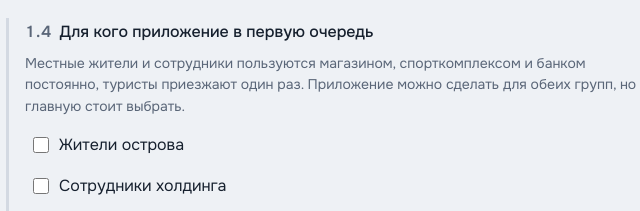
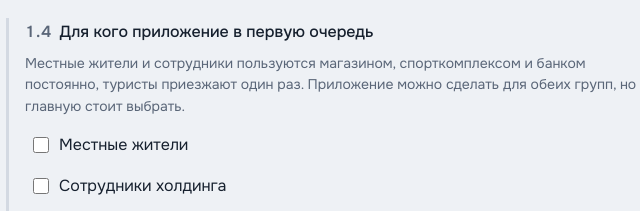
Before and after one commit to ancodesmm/holding5-brief, a plain HTML site: page index.html in a window 1280 px wide. Shown: the part 1320-1531 px from the top of the page, 400-1040 px from the left. Drawn offline with Linux system fonts and the light colour scheme.

Commit message:
Add files via upload

```diff
--- a/index.html
+++ b/index.html
@@ -172,7 +172,7 @@ var DATA=[
   T('Кто заполняет бриф: имя, должность, как с вами связаться'),
   T('Кто принимает решения по проекту в целом и кто отвечает за каждое подразделение'),
   M('Что для вас главный результат через год после запуска',['Клиенты чаще ходят между подразделениями','Больше прямых броней без площадок-посредников','Рост продаж магазина','Единая база клиентов и понятные метрики','Удобство для сотрудников холдинга','Имидж холдинга']),
-  M('Для кого приложение в первую очередь',['Жители острова','Сотрудники холдинга','Туристы','Клиенты банка','Корпоративные клиенты и оптовики'],'Местные жители и сотрудники пользуются магазином, спорткомплексом и банком постоянно, туристы приезжают один раз. Приложение можно сделать для обеих групп, но главную стоит выбрать.'),
+  M('Для кого приложение в первую очередь',['Местные жители','Сотрудники холдинга','Туристы','Клиенты банка','Корпоративные клиенты и оптовики'],'Местные жители и сотрудники пользуются магазином, спорткомплексом и банком постоянно, туристы приезжают один раз. Приложение можно сделать для обеих групп, но главную стоит выбрать.'),
   R('Бренд приложения',['Единый бренд холдинга','Нейтральное название','Не решили']),
   R('Фирменный стиль',['Есть брендбук холдинга','У каждого подразделения свой стиль','Нужно разработать']),
   T('Желаемая дата запуска и к чему она привязана: сезон, событие'),
@@ -191,7 +191,7 @@ var DATA=[
  ]},
 {id:'mag', title:'Магазин продукции',
  sum:'Магазин вашей продукции: рыба в разных состояниях, пиво и вода. В приложении витрина с ценами, заказ с самовывозом и баллы за покупки. Доставки пока нет, но возможность закладываем.',
- checks:['Каталог с фото, составом и ценами','Предзаказ с самовывозом','Оплата онлайн','Оплата при получении','Статус заказа и уведомление о готовности','Остатки из учётной системы','Избранное и повтор заказа','Акции и скидки','Баллы за покупки','Заказ для юрлиц и оптовиков','Подарочные наборы','Доставка по острову, на будущее','Отправка на материк, на будущее'],
+ checks:['Каталог с фото, составом и ценами','Предзаказ с самовывозом','Оплата онлайн','Оплата при получении','Статус заказа и уведомление о готовности','Остатки из учётной системы','Избранное и повтор заказа','Акции и скидки','Баллы за покупки','Заказ для юрлиц и оптовиков','Подарочные наборы','Доставка по городу, на будущее','Отправка в другие регионы, на будущее'],
  qs:[
   T('Сколько позиций в ассортименте и как часто он меняется'),
   R('Весовой товар: как считать цену',['Фиксированная фасовка','Цена за килограмм, точный вес при упаковке','И так и так'],'Если вес известен только при упаковке, нужно решить, что делать с разницей: доплата, возврат или оплата при получении.'),
@@ -199,18 +199,18 @@ var DATA=[
   R('Кассовая программа магазина',['1С:Розница','Frontol','Эвотор','Другая','Не знаю']),
   T('Сколько точек выдачи и где они'),
   R('Пиво в приложении',['Только в витрине','Предзаказ с оплатой в магазине','Не показывать'],'Продавать алкоголь онлайн и доставлять его нельзя по закону. Можно показывать в витрине и принимать предзаказ с оплатой на месте.'),
-  R('Доставка в будущем',['По острову курьером','Отправка на материк','И то и другое','Пока не думали'])
+  R('Доставка в будущем',['По городу курьером','Отправка в другие регионы','И то и другое','Пока не думали'])
  ]},
 {id:'tur', title:'Туроператор Итугид',
  sum:'Каталог туров и экскурсий, бронирование с оплатой онлайн, документы и уведомления в приложении.',
- checks:['Каталог туров с фото, датами и ценами','Однодневные экскурсии','Многодневные туры','Бронирование с оплатой онлайн','Выбор даты и количества мест','Документы: договор, ваучер, памятка','Уведомления о сборе, переносе, отмене','Аренда снаряжения','Помощь с пропуском в погранзону','Отзывы туристов','Баллы за туры','Гиды и их профили'],
+ checks:['Каталог туров с фото, датами и ценами','Однодневные экскурсии','Многодневные туры','Бронирование с оплатой онлайн','Выбор даты и количества мест','Документы: договор, ваучер, памятка','Уведомления о сборе, переносе, отмене','Аренда снаряжения','Помощь с разрешениями и пропусками, если они нужны','Отзывы туристов','Баллы за туры','Гиды и их профили'],
  qs:[
   R('Что преобладает',['Однодневные экскурсии','Многодневные туры','Поровну']),
   T('Сколько туров в сезон и сколько мест в группе'),
   R('Как ведутся расписание и продажи сейчас',['CRM или программа','Таблица','Вручную, по телефону']),
   T('Что происходит при отмене по погоде: возврат, перенос, удержание части'),
   R('Предоплата',['Полная','Частичная','Не решили']),
-  R('Пропуск в погранзону',['Туристы оформляют сами','Оформляем мы, собираем документы','Не требуется']),
+  R('Нужны ли туристам пропуска или разрешения для посещения мест из туров',['Да, оформляют сами','Да, оформляем мы и собираем документы','Не требуются']),
   M('Языки интерфейса для туристов',['Только русский','Английский','Китайский','Японский'])
  ]},
 {id:'bank', title:'Банк Итуруп',
```
